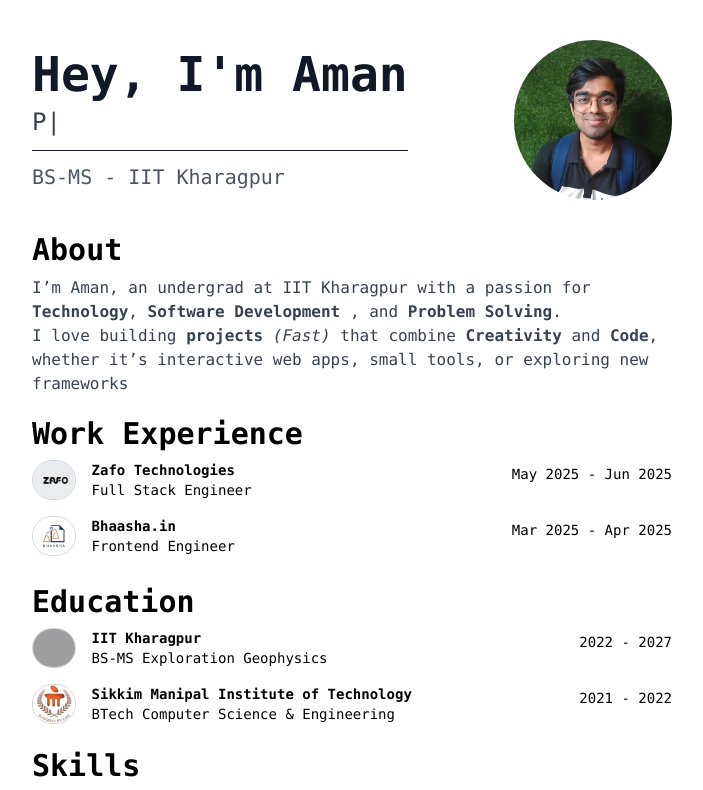
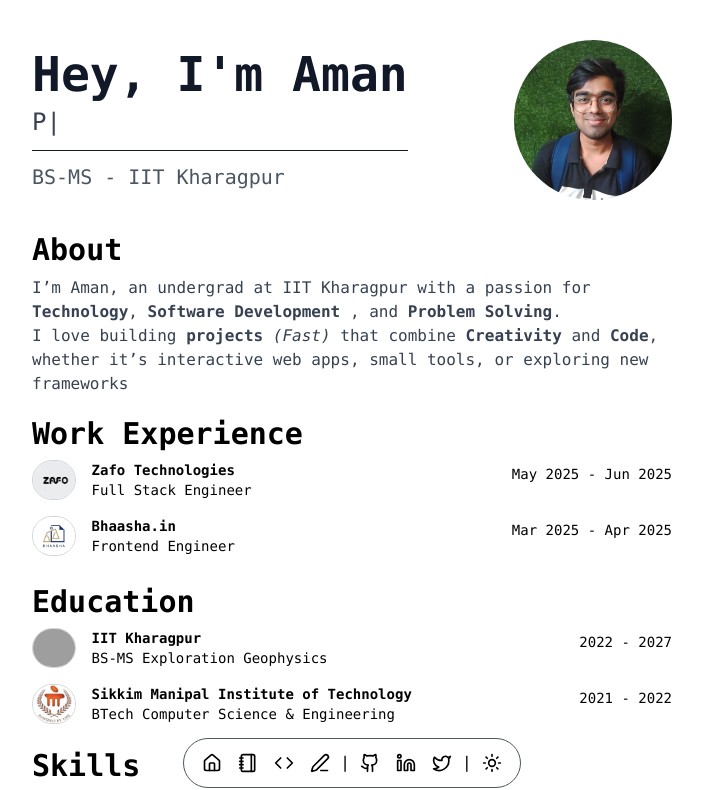
Before and after one commit to amaannn08/Aman-Gupta, a React (Vite) app: page / in a window 1280 px wide. Shown: the top 790 px of the page, without its empty margins (288-991 px from the left). Built offline with nearby package versions, Linux system fonts and the light colour scheme; grey boxes are pictures that could not be loaded.

Commit message:
Added the toggle bar

```diff
--- a/package.json
+++ b/package.json
@@ -10,6 +10,7 @@
     "preview": "vite preview"
   },
   "dependencies": {
+    "lucide-react": "^0.546.0",
     "react": "^19.1.1",
     "react-dom": "^19.1.1",
     "react-typed": "^2.0.12"
--- a/src/App.jsx
+++ b/src/App.jsx
@@ -1,6 +1,6 @@
 import React, { useState, useEffect } from "react";
+import { House , Notebook , Code ,PenLine , Github, Linkedin, Twitch, Twitter, Sun, MoonStar ,} from 'lucide-react';
 import Header from "./Components/Header";
-import Toggle from "./Components/Toggle";
 import About from "./Components/About";
 import Experience from "./Components/Experience";
 import Education from "./Components/Education";
@@ -29,13 +29,31 @@ const App = () => {
         <Experience />
         <Education/>
         <Skills/>
+
+        <div className="fixed bottom-3">
+          <div className='flex flex-row items-center justify-center px-4 py-3 rounded-full bg-white dark:bg-gray-800 border-gray-600 border'>
+        <div className='flex flex-row items-center justify-center gap-3'>
+          <House className="h-5 cursor-pointer"/>
+          <Notebook className="h-5 cursor-pointer"/>
+          <Code className="h-5 cursor-pointer"/>
+          <PenLine className="h-5 cursor-pointer"/>
+        </div>
+
+        <h1 className='font-mono text-black dark:text-white mx-2'>|</h1>
+
+        <div className='flex flex-row items-center justify-center gap-3'>
+          <Github className="h-5 cursor-pointer"/>
+          <Linkedin className="h-5 cursor-pointer"/>
+          <Twitter className="h-5 cursor-pointer"/>
+        </div>
+        <h1 className='font-mono text-black dark:text-white mx-2'>|</h1>
         <button
-          onClick={() => setDarkMode(!darkMode)}
-          className="px-4 py-2 mt-6 rounded-lg bg-gray-200 dark:bg-gray-700 text-gray-900 dark:text-gray-100">
-          Toggle Theme
+          onClick={() => setDarkMode(!darkMode)}>
+            <Sun className="h-5 cursor-pointer block dark:hidden"/>
+            <MoonStar className="h-5 cursor-pointer hidden dark:block"/>
         </button>
-        <div className="fixed bottom-6">
-          {/* <Toggle /> */}
+
+    </div>
         </div>
       </div>
 </div>
--- a/src/Components/Toggle.jsx
+++ /dev/null
@@ -1,18 +0,0 @@
-import React from 'react'
-
-const Toggle = () => {
-  return (
-    <div className='flex flex-row items-center justify-center bg-gray-800 gap-5'>
-        <svg xmlns="http://www.w3.org/2000/svg" width="24" height="24" viewBox="0 0 24 24" fill="none" stroke="currentColor" stroke-width="2" stroke-linecap="round" stroke-linejoin="round" class="lucide lucide-house-icon lucide-house"><path d="M15 21v-8a1 1 0 0 0-1-1h-4a1 1 0 0 0-1 1v8"/><path d="M3 10a2 2 0 0 1 .709-1.528l7-6a2 2 0 0 1 2.582 0l7 6A2 2 0 0 1 21 10v9a2 2 0 0 1-2 2H5a2 2 0 0 1-2-2z"/></svg>
-
-        <svg xmlns="http://www.w3.org/2000/svg" width="24" height="24" viewBox="0 0 24 24" fill="none" stroke="currentColor" stroke-width="2" stroke-linecap="round" stroke-linejoin="round" class="lucide lucide-notebook-icon lucide-notebook"><path d="M2 6h4"/><path d="M2 10h4"/><path d="M2 14h4"/><path d="M2 18h4"/><rect width="16" height="20" x="4" y="2" rx="2"/><path d="M16 2v20"/></svg>
-
-        <svg xmlns="http://www.w3.org/2000/svg" width="24" height="24" viewBox="0 0 24 24" fill="none" stroke="currentColor" stroke-width="2" stroke-linecap="round" stroke-linejoin="round" class="lucide lucide-code-icon lucide-code"><path d="m16 18 6-6-6-6"/><path d="m8 6-6 6 6 6"/></svg>
-
-        <svg xmlns="http://www.w3.org/2000/svg" width="24" height="24" viewBox="0 0 24 24" fill="none" stroke="currentColor" stroke-width="2" stroke-linecap="round" stroke-linejoin="round" class="lucide lucide-pencil-line-icon lucide-pencil-line"><path d="M13 21h8"/><path d="m15 5 4 4"/><path d="M21.174 6.812a1 1 0 0 0-3.986-3.987L3.842 16.174a2 2 0 0 0-.5.83l-1.321 4.352a.5.5 0 0 0 .623.622l4.353-1.32a2 2 0 0 0 .83-.497z"/></svg>
-
-    </div>
-  )
-}
-
-export default Toggle
```
Also changed, not shown: 1 other file (tests, documents, lock files or other folders).
